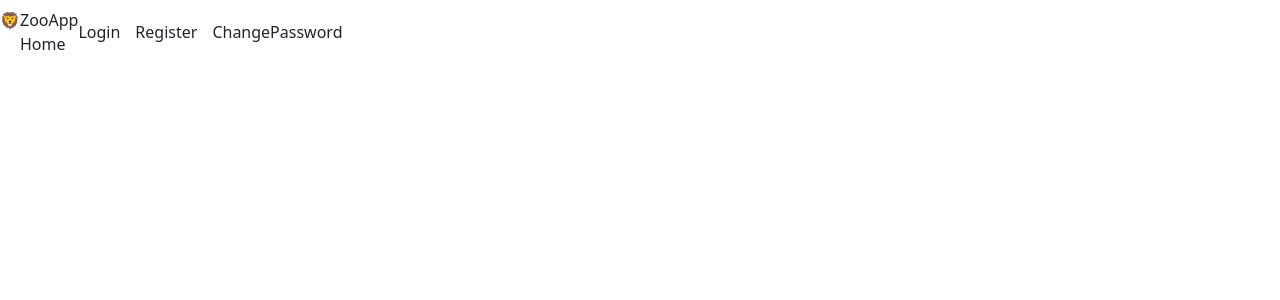
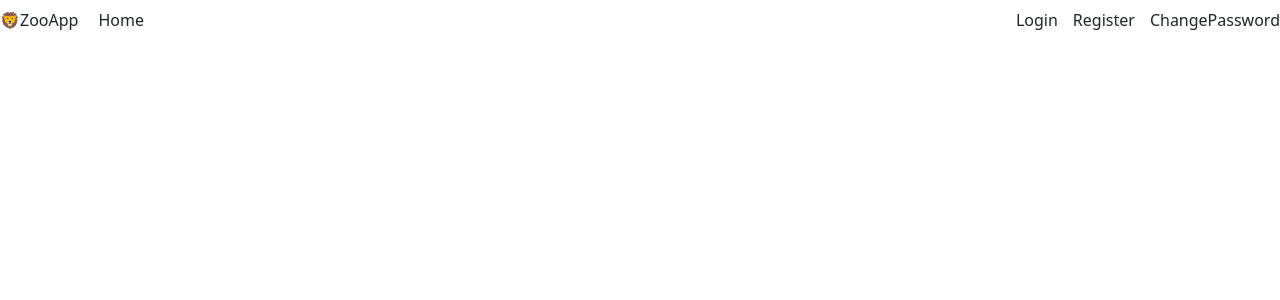
Before and after one commit to Safetyon9/zooApp-frontend, an Angular app: page / in a window 1280 px wide. Shown: the top 300 px of the page. Built offline with nearby package versions, Linux system fonts and the light colour scheme.

Commit message:
commit per i deboli

```diff
--- a/src/app/app.html
+++ b/src/app/app.html
@@ -1,3 +1,5 @@
 <app-navbar></app-navbar>
 
 <router-outlet></router-outlet>
+
+<!--prova per diversi di colore-->
--- a/src/app/navbar/navbar.css
+++ b/src/app/navbar/navbar.css
@@ -1,6 +1,8 @@
 .navbar-container {
   display: flex;
+  justify-content: space-between;
   align-items: center;
+  width: 100%;
 }
 
 .navbar-menu {
@@ -11,10 +13,21 @@
   padding: 0;
 }
 
-.navbar-menu.left {
-  margin-left: 20px;
+.navbar-left {
+  display: flex;
+  align-items: center;
+  gap: 20px;
 }
 
-.navbar-menu.right {
-  margin-left: auto;
+.navbar-right {
+  display: flex;
+  gap: 10px;
 }
+
+.navbar-menu {
+  list-style: none;
+  display: flex;
+  gap: 15px;
+  margin: 0;
+  padding: 0;
+}
```
